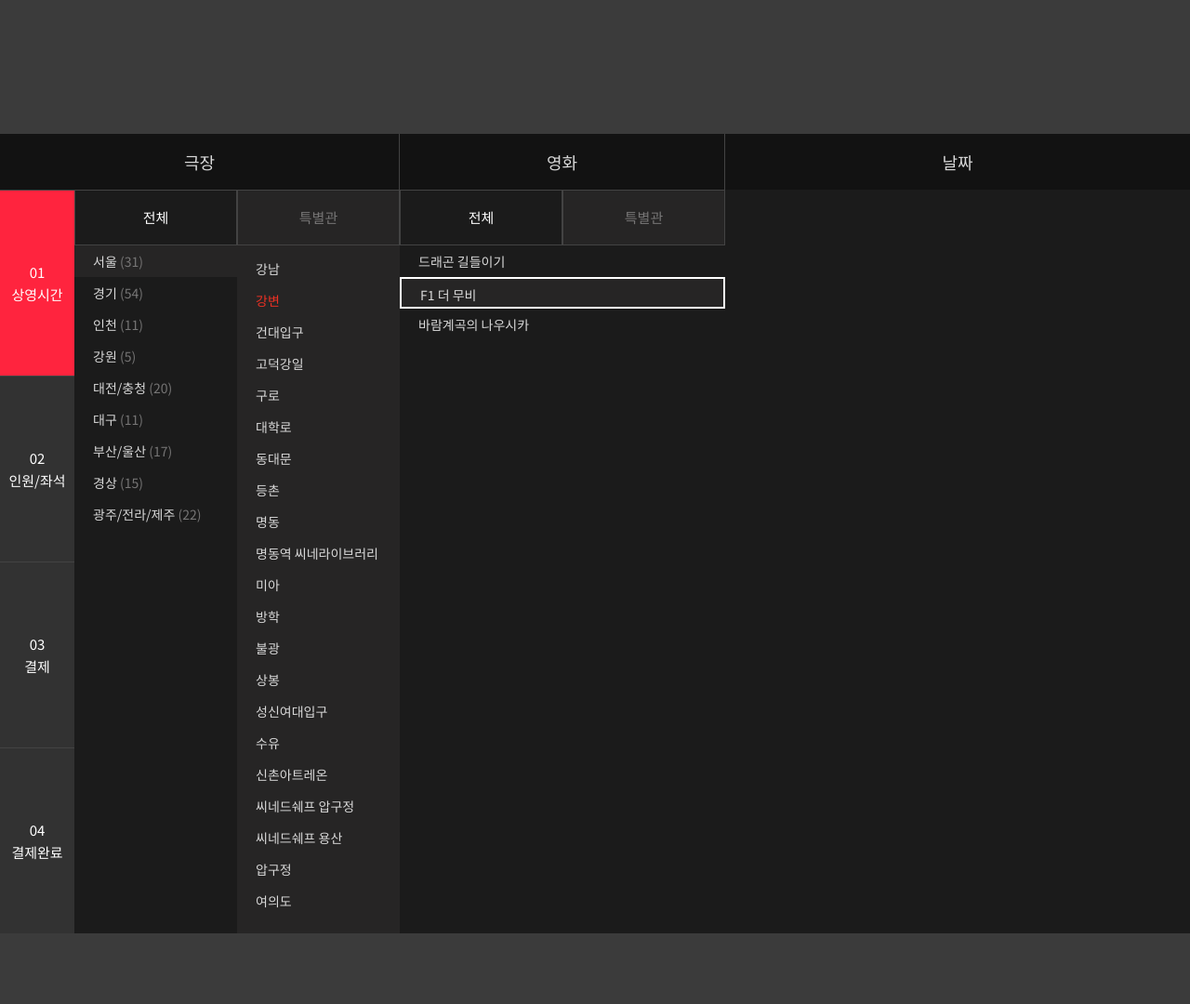
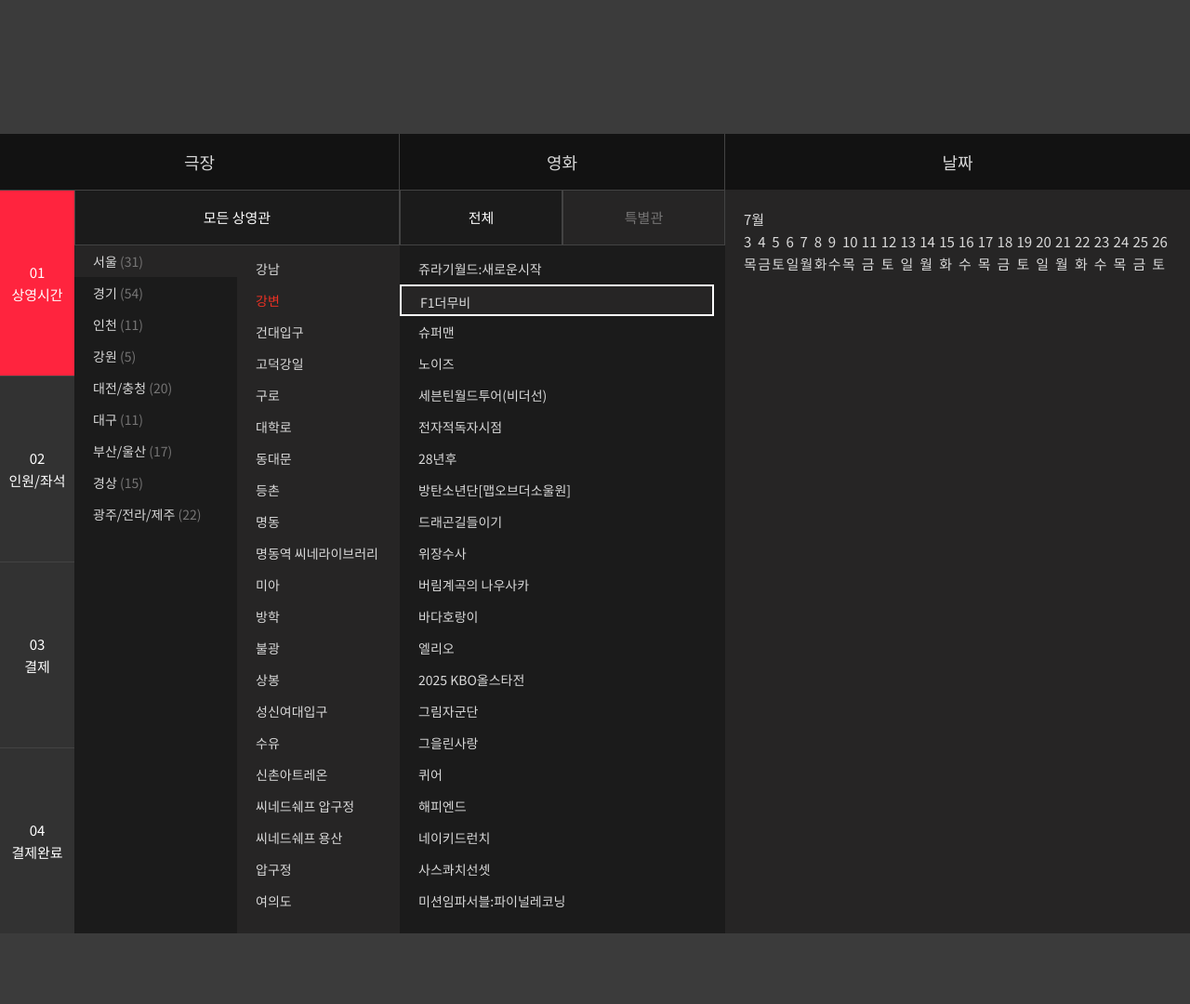
Before and after one commit to Ha-im/Renewal_project_Cgv, a PHP site: page /ticket.html in a window 1280 px wide. Shown: the whole page at 93% size. Run offline with PHP 8.4, Linux system fonts and the light colour scheme.

Commit message:
ticket 서브페이지
ticket 서브페이지

```diff
--- a/css/ticket.css
+++ b/css/ticket.css
@@ -62,6 +62,14 @@ body{
 .movie-section .tab-button{
 	left: 430px;
 }
+.cinema-tab-btn{
+	border: none;
+	background-color: #1B1B1B;
+	width: 350px;
+	height: 60px;
+	color: var(--white);
+	border: 1px solid #434343;
+}
 .tab-btn{
 	border: none;
 	background-color: #262525;
@@ -125,20 +133,19 @@ body{
 	width: 175px;
 	height: 740px;
 	overflow: scroll;
-}
-.area-cinema-list .content.scroll-y{
-	overflow-x: hidden;
-}
-.content{
 	background-color: #262525;
 	border-top: 8px solid #262525;
   border-right: 6px solid #262525;
   border-bottom: 8px solid #262525;
   border-left: none;
 }
+.area-cinema-list .content.scroll-y{
+	overflow-x: hidden;
+}
 /* 스크롤 */
 ::-webkit-scrollbar {
   width: 6px;
+  height: 6px;
 }
 ::-webkit-scrollbar-thumb {
   background: #4D4D4D;
@@ -171,4 +178,34 @@ body{
   background-color: #262525;
   border: 2px solid #fff;
 	box-sizing: border-box;
+	width: 98.3%;
 }
+.movie-list .content{
+	width: 350px;
+	height: 740px;
+	overflow: scroll;
+	background-color: #1B1B1B;
+	border-top: 8px solid #1B1B1B;
+  border-right: 6px solid #1B1B1B;
+  border-bottom: 8px solid #1B1B1B;
+}
+.movie-list .content.scroll-y{
+	overflow-x: hidden;
+}
+
+/* 날짜 선택 */
+.date-wrapper{
+	position: absolute;
+	width: 500px;
+	height: 800px;
+	background-color: #262525;
+}
+	.date-wrapper{
+		position: absolute;
+	}
+	.date-wrapper>.date-slide>ul{
+		display: flex;
+	}
+	.date-slide{
+		padding: 20px;
+	}
--- a/ticket.html
+++ b/ticket.html
@@ -19,11 +19,8 @@
           <span>극장</span>
         </div>
         <div class="tab-button">
-          <button class="tab-btn active">
-            <span>전체</span>
-          </button>
-          <button class="tab-btn">
-            <span>특별관</span>
+          <button class="cinema-tab-btn">
+            <span>모든 상영관</span>
           </button>
         </div>
 
@@ -37,99 +34,37 @@
                 </a>
                 <div class="area-cinema-list">
                   <ul class="content scroll-y">
-                    <li>
-                      <a href="">강남</a>
-                    </li>
-                    <li>
-                      <a href="" class="active">강변</a>
-                    </li>
-                    <li>
-                      <a href="">건대입구</a>
-                    </li>
-                    <li>
-                      <a href="">고덕강일</a>
-                    </li>
-                    <li>
-                      <a href="">구로</a>
-                    </li>
-                    <li>
-                      <a href="">대학로</a>
-                    </li>
-                    <li>
-                      <a href="">동대문</a>
-                    </li>
-                    <li>
-                      <a href="">등촌</a>
-                    </li>
-                    <li>
-                      <a href="">명동</a>
-                    </li>
-                    <li>
-                      <a href="">명동역 씨네라이브러리</a>
-                    </li>
-                    <li>
-                      <a href="">미아</a>
-                    </li>
-                    <li>
-                      <a href="">방학</a>
-                    </li>
-                    <li>
-                      <a href="">불광</a>
-                    </li>
-                    <li>
-                      <a href="">상봉</a>
-                    </li>
-                    <li>
-                      <a href="">성신여대입구</a>
-                    </li>
-                    <li>
-                      <a href="">수유</a>
-                    </li>
-                    <li>
-                      <a href="">신촌아트레온</a>
-                    </li>
-                    <li>
-                      <a href="">씨네드쉐프 압구정</a>
-                    </li>
-                    <li>
-                      <a href="">씨네드쉐프 용산</a>
-                    </li>
-                    <li>
-                      <a href="">압구정</a>
-                    </li>
-                    <li>
-                      <a href="">여의도</a>
-                    </li>
-                    <li>
-                      <a href="">연남</a>
-                    </li>
-                    <li>
-                      <a href="">영등포</a>
-                    </li>
-                    <li>
-                      <a href="">왕십리</a>
-                    </li>
-                    <li>
-                      <a href="">용산아이파크몰</a>
-                    </li>
-                    <li>
-                      <a href="">중계</a>
-                    </li>
-                    <li>
-                      <a href="">천호</a>
-                    </li>
-                    <li>
-                      <a href="">청담씨네시티</a>
-                    </li>
-                    <li>
-                      <a href="">피카드리1958</a>
-                    </li>
-                    <li>
-                      <a href="">하계</a>
-                    </li>
-                    <li>
-                      <a href="">홍대</a>
-                    </li>
+                    <li><a href="">강남</a></li>
+                    <li><a href="" class="active">강변</a></li>
+                    <li><a href="">건대입구</a></li>
+                    <li><a href="">고덕강일</a></li>
+                    <li><a href="">구로</a></li>
+                    <li><a href="">대학로</a></li>
+                    <li><a href="">동대문</a></li>
+                    <li><a href="">등촌</a></li>
+                    <li><a href="">명동</a></li>
+                    <li><a href="">명동역 씨네라이브러리</a></li>
+                    <li><a href="">미아</a></li>
+                    <li><a href="">방학</a></li>
+                    <li><a href="">불광</a></li>
+                    <li><a href="">상봉</a></li>
+                    <li><a href="">성신여대입구</a></li>
+                    <li><a href="">수유</a></li>
+                    <li><a href="">신촌아트레온</a></li>
+                    <li><a href="">씨네드쉐프 압구정</a></li>
+                    <li><a href="">씨네드쉐프 용산</a></li>
+                    <li><a href="">압구정</a></li>
+                    <li><a href="">여의도</a></li>
+                    <li><a href="">연남</a></li>
+                    <li><a href="">영등포</a></li>
+                    <li><a href="">왕십리</a></li>
+                    <li><a href="">용산아이파크몰</a></li>
+                    <li><a href="">중계</a></li>
+                    <li><a href="">천호</a></li>
+                    <li><a href="">청담씨네시티</a></li>
+                    <li><a href="">피카드리1958</a></li>
+                    <li><a href="">하계</a></li>
+                    <li><a href="">홍대</a></li>
                   </ul>
                 </div>
               </li>
@@ -216,88 +151,7 @@
             </ul>
           </div>
         </div>
-
-<!-- 극장 > 특별관 리스트 -->
- <!--
-        <div class="cinema-list">
-          <div class="cinema-area-list">
-            <ul>
-              <li>
-                <a href="" class="active">
-                  <span>서울</span>
-                  <span>(31)</span>
-                </a>
-                <div class="area-cinema-list">
-                  <ul class="content scroll-y">
-                    <li>
-                      <a href="">강남</a>
-                    </li>
-                    <li>
-                      <a href="" class="active">강변</a>
-                    </li>
-                    <li>
-                      <a href="">건대입구</a>
-                    </li>
-                  </ul>
-                </div>
-
-              </li>
-            </ul>
-          </div>
-          <div class="cinema-area-list">
-            <ul>
-              <li>
-                <a href="">
-                  <span>경기</span>
-                  <span>(54)</span>
-                </a>
-                <div class="area-cinema-list">
-                  <ul class="content scroll-y">
-                    <li>
-
-                    </li>
-                    <li>
-
-                    </li>
-                    <li>
-
-                    </li>
-                  </ul>
-                </div>
-
-              </li>
-            </ul>
-          </div>
-          <div class="cinema-area-list">
-            <ul>
-              <li>
-                <a href="">
-                  <span>인천</span>
-                  <span>(11)</span>
-                </a>
-                <div class="area-cinema-list">
-                  <ul class="content scroll-y">
-                    <li>
-
-                    </li>
-                    <li>
-
-                    </li>
-                    <li>
-
-                    </li>
-                  </ul>
-                </div>
-
-              </li>
-            </ul>
-          </div>
-        </div>
-  -->
       </div>
-
-
-
 
 
 <!-- 영화 > 전체 리스트 -->
@@ -313,24 +167,94 @@
               <span>특별관</span>
             </button>
           </div>
-
           <div class="movie-list">
-            <ul>
-              <li>
-                <a href="">드래곤 길들이기</a>
-              </li>
-              <li>
-                <a href="" class="active">F1 더 무비</a>
-              </li>
-              <li>
-                <a href="">바람계곡의 나우시카</a>
-              </li>
+            <ul class="content scroll-y">
+              <li><a href="">쥬라기월드:새로운시작</a></li>
+              <li><a href="" class="active">F1더무비</a></li>
+              <li><a href="">슈퍼맨</a></li>
+              <li><a href="">노이즈</a></li>
+              <li><a href="">세븐틴월드투어(비더선)</a></li>
+              <li><a href="">전자적독자시점</a></li>
+              <li><a href="">28년후</a></li>
+              <li><a href="">방탄소년단[맵오브더소울원]</a></li>
+              <li><a href="">드래곤길들이기</a></li>
+              <li><a href="">위장수사</a></li>
+              <li><a href="">버림계곡의 나우사카</a></li>
+              <li><a href="">바다호랑이</a></li>
+              <li><a href="">엘리오</a></li>
+              <li><a href="">2025 KBO올스타전</a></li>
+              <li><a href="">그림자군단</a></li>
+              <li><a href="">그을린사랑</a></li>
+              <li><a href="">퀴어</a></li>
+              <li><a href="">해피엔드</a></li>
+              <li><a href="">네이키드런치</a></li>
+              <li><a href="">사스콰치선셋</a></li>
+              <li><a href="">미션임파서블:파이널레코닝</a></li>
+              <li><a href="">하이파이브</a></li>
+              <li><a href="">인생은아름다워</a></li>
+              <li><a href="">더키친</a></li>
+              <li><a href="">순응자</a></li>
+              <li><a href="">후레루.</a></li>
+              <li><a href="">우리들의교복시절</a></li>
+              <li><a href="">우리는공산당이싫어요</a></li>
+              <li><a href="">극장판짱구는못말려-격돌!낙서왕...</a></li>
+              <li><a href="">릴로&스티치</a></li>
+              <li><a href="">온혼더파이널</a></li>
+              <li><a href="">극장판블리치:페이드투블랙</a></li>
+              <li><a href="">세하별</a></li>
+              <li><a href="">괜찮아괜찮아괜찮아!</a></li>
+              <li><a href="">로비</a></li>
+              <li><a href="">킹오브킹스</a></li>
+              <li><a href="">하이큐!!끝시작</a></li>
+              <li><a href="">하이큐!!승자와패자</a></li>
             </ul>
           </div>
+<!-- 영화 > 특별관 리스트 -->
+
+      </div>
+
+
+      <div class="date-section">
+        <div class="header header-3">
+          <span>날짜</span>
+        </div>
+          <div class="date-wrapper">
+            <div class="date-slide">
+              <div class="month"><span>7월</span></div>
+              <ul>
+                <li><a href=""><span>3</span><span>목</span></a></li>
+                <li><a href=""><span>4</span><span>금</span></a></li>
+                <li><a href=""><span>5</span><span>토</span></a></li>
+                <li><a href=""><span>6</span><span>일</span></a></li>
+                <li><a href=""><span>7</span><span>월</span></a></li>
+                <li><a href=""><span>8</span><span>화</span></a></li>
+                <li><a href=""><span>9</span><span>수</span></a></li>
+                <li><a href=""><span>10</span><span>목</span></a></li>
+                <li><a href=""><span>11</span><span>금</span></a></li>
+                <li><a href=""><span>12</span><span>토</span></a></li>
+                <li><a href=""><span>13</span><span>일</span></a></li>
+                <li><a href=""><span>14</span><span>월</span></a></li>
+                <li><a href=""><span>15</span><span>화</span></a></li>
+                <li><a href=""><span>16</span><span>수</span></a></li>
+                <li><a href=""><span>17</span><span>목</span></a></li>
+                <li><a href=""><span>18</span><span>금</span></a></li>
+                <li><a href=""><span>19</span><span>토</span></a></li>
+                <li><a href=""><span>20</span><span>일</span></a></li>
+                <li><a href=""><span>21</span><span>월</span></a></li>
+                <li><a href=""><span>22</span><span>화</span></a></li>
+                <li><a href=""><span>23</span><span>수</span></a></li>
+                <li><a href=""><span>24</span><span>목</span></a></li>
+                <li><a href=""><span>25</span><span>금</span></a></li>
+                <li><a href=""><span>26</span><span>토</span></a></li>
+              </ul>
+            </div>
+          </div>
+
+        </div>
 
 
 
-      </div>
+    </div>
 
 
 
@@ -338,10 +262,9 @@
 
 
 
-      <div class="header header-3">
-        <span>날짜</span>
-      </div>
-    </div>
+
+
+
 
     <div class="booking-container">
         <div class="booking-step">
```
